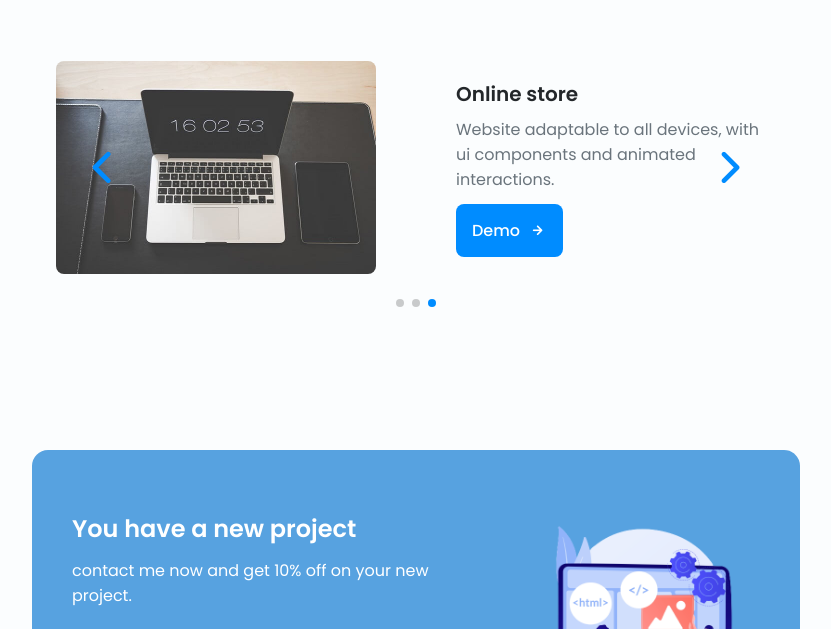
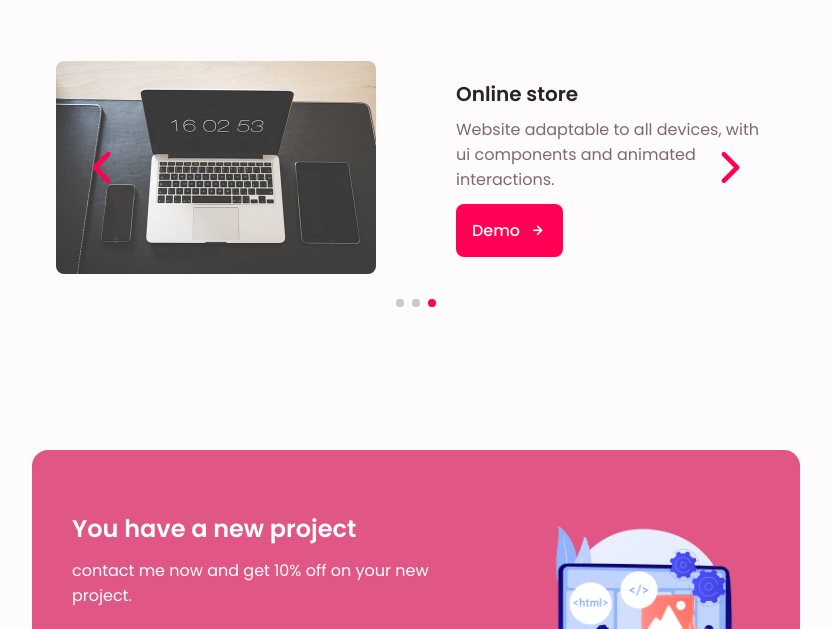
Before and after one commit to hkknayak/Harekrishna-Nayak, a plain HTML site: page index.html in a window 1280 px wide. Shown: the part 3525-4154 px from the top of the page, without its empty margins (224-1055 px from the left). Drawn offline with nearby package versions, Linux system fonts and the light colour scheme.

Commit message:
Update styles.css

```diff
--- a/assets/css/styles.css
+++ b/assets/css/styles.css
@@ -7,7 +7,7 @@
 
     /*========== Colors ==========*/
     /* Change favorite color */
-    --hue-color: 207; /*Purple 250 - Green 142 - Blue 230 - Pink 340*/
+    --hue-color: 340; /*Purple 250 - Green 142 - Blue 230 - Pink 340*/
 
     /* HSL color mode */
     --first-color: hsl(var(--hue-color), 100%, 50%);
```
